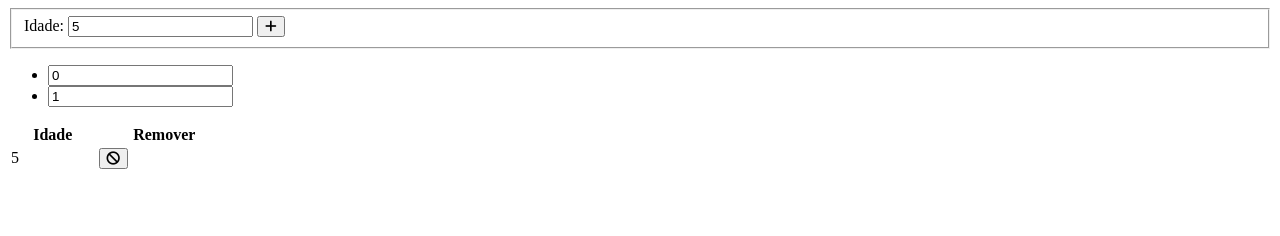
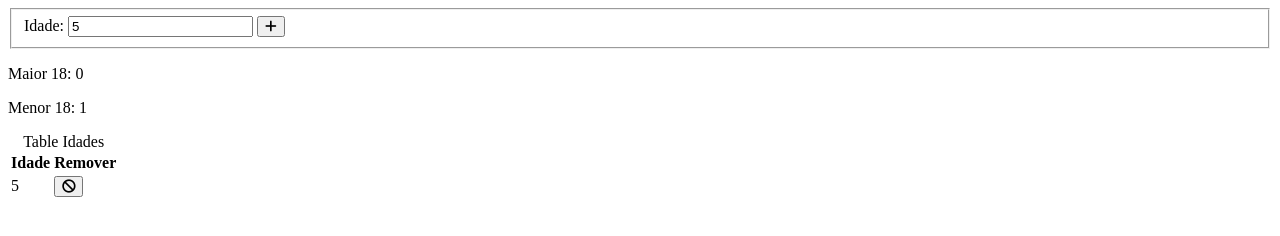
Before and after one commit to mauro-pinheiro/lista-javascript, a website: page questoes/2.html in a window 1280 px wide. Both pictures are taken after typing "5" into the empty fields and a click on the button 270 px from the left and 26 px from the top of the page. Drawn offline with Linux system fonts and the light colour scheme.

Commit message:
Correções

```diff
--- a/questoes/2.html
+++ b/questoes/2.html
@@ -1,11 +1,13 @@
 <!DOCTYPE html>
 <html lang="pt-br">
-
   <head>
     <meta charset="UTF-8" />
     <meta name="viewport" content="width=device-width, initial-scale=1.0" />
     <meta http-equiv="X-UA-Compatible" content="ie=edge" />
-  <script src="https://kit.fontawesome.com/598d73746c.js" crossorigin="anonymous"></script>
+    <script
+      src="https://kit.fontawesome.com/598d73746c.js"
+      crossorigin="anonymous"
+    ></script>
     <title>Questão 2</title>
   </head>
 
@@ -22,25 +24,18 @@
 
     <table>
       <caption>
-      <ul>
-        <li>
-          <input id="conta-maior-18" type="number" readonly placeholder="Número de maiores de 18 anos" />
-        </li>
-        <li>
-          <input id="conta-menor-18" type="number" readonly placeholder="Número de menores de 18 anos" />
-        </li>
-      </ul>
+        Table Idades
       </caption>
       <thead>
         <th>Idade</th>
         <th>Remover</th>
       </thead>
-    <tbody id="output">
-
-    </tbody>
+      <tbody id="output"></tbody>
+      <tfoot>
+        <p>Maior 18: <span id="maior-18"></span></p>
+        <p>Menor 18: <span id="menor-18"></span></p>
+      </tfoot>
     </table>
     <script src="2.js"></script>
-
   </body>
-
 </html>
--- a/questoes/2.js
+++ b/questoes/2.js
@@ -9,34 +9,34 @@ function atualizaContagem() {
     let maior = 0;
     let menor = 0;
 
-    let idades = document.querySelector('#output').rows;
+    let idades = document.querySelector("#output").rows;
     for (i = 0; i < idades.length; i++) {
         if (idades[i].cells[0].textContent >= 18) maior++;
         else menor++;
     }
 
-    document.querySelector('#conta-maior-18').value = maior;
-    document.querySelector('#conta-menor-18').value = menor;
+    document.querySelector("#maior-18").textContent = maior;
+    document.querySelector("#menor-18").textContent = menor;
 }
 
-//document.querySelector('#conta-maior-18').value = 0;
-//document.querySelector('#conta-menor-18').value = 0;
+document.querySelector("#maior-18").textContent = 0;
+document.querySelector("#menor-18").textContent = 0;
 
-document
-    .querySelector("#addButton")
-    .addEventListener('click', function (event) {
+document.querySelector("#addButton").addEventListener("click", function (event) {
     event.preventDefault();
     let idade = document.querySelector("#input").value;
 
     let table = document.querySelector("#output");
-        let row = document.createElement('tr');
-        let idadeData = document.createElement('td');
-        let btnRemoveData = document.createElement('td');
-        let btnRemove = document.createElement('button');
+    let row = document.createElement("tr");
+    let idadeData = document.createElement("td");
+    let btnRemoveData = document.createElement("td");
+    let btnRemove = document.createElement("button");
 
     idadeData.textContent = idade;
     btnRemove.innerHTML = '<i class="fas fa-ban"></i>';
-        btnRemove.addEventListener('click', function (event) { alert("Ainda nao sei fazer em js.") });
+    btnRemove.addEventListener("click", function (event) {
+        alert("Ainda nao sei fazer em js.");
+    });
 
     btnRemoveData.append(btnRemove);
     row.append(idadeData);
@@ -44,4 +44,4 @@ document
     table.append(row);
 
     atualizaContagem();
-    })
+});
```
Also changed, not shown: questoes/1.js (+9 -9 lines), questoes/3.html (+6 -7 lines). Lines whose indentation alone changed are shown as unchanged.
